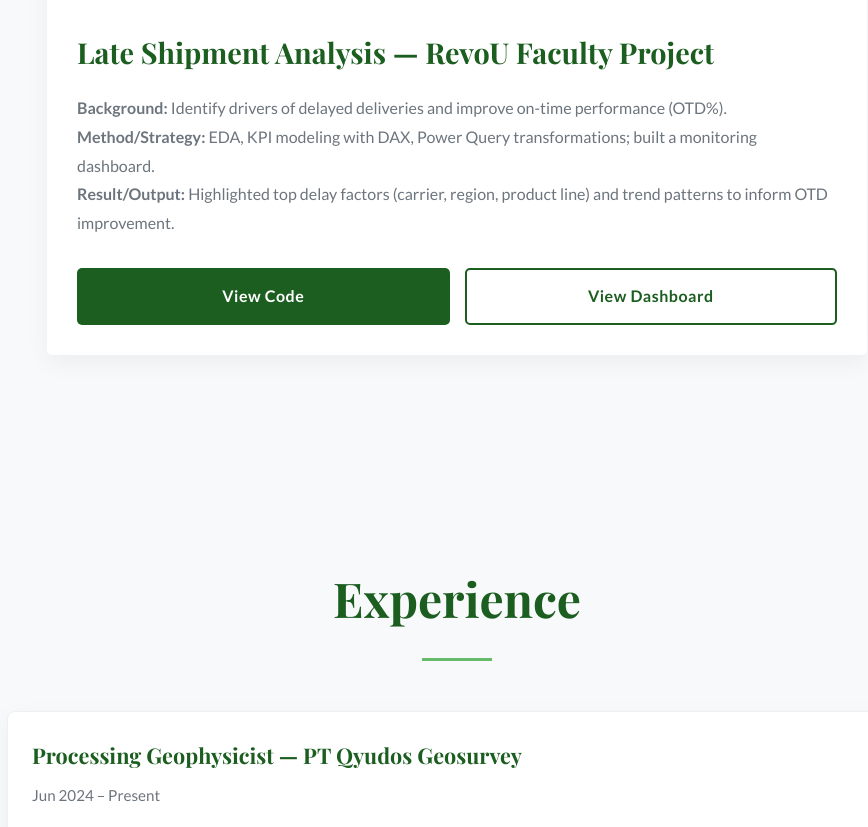
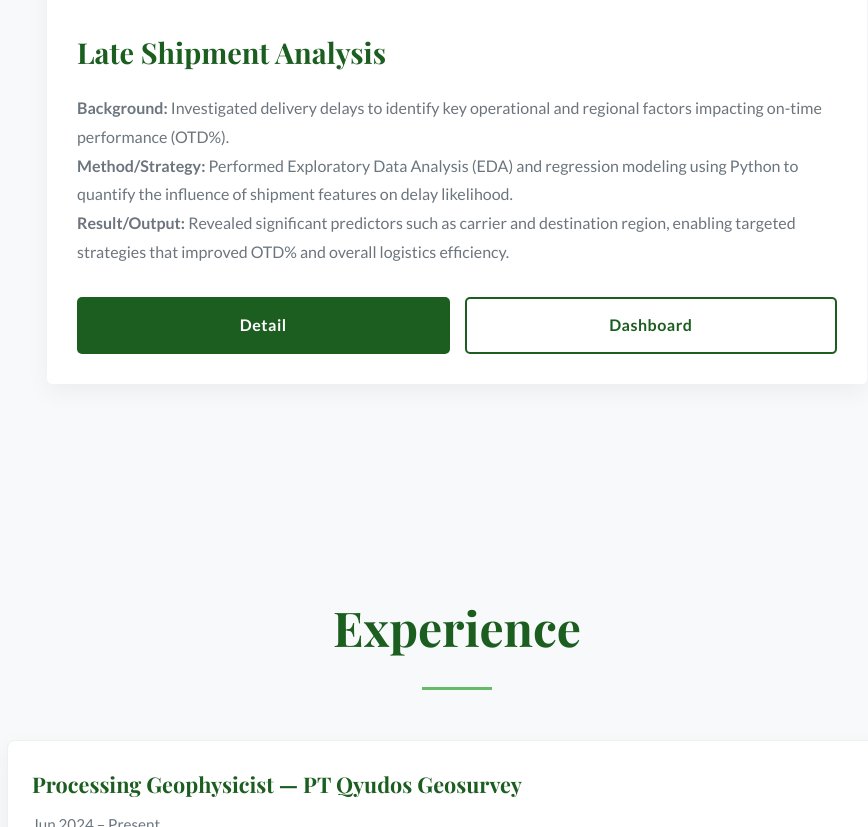
Before and after one commit to bynada/bynada.gihub.io, a plain HTML site: page index.html in a window 1280 px wide. Shown: the part 1554-2381 px from the top of the page, without its empty margins (183-1051 px from the left). Drawn offline with nearby package versions, Linux system fonts and the light colour scheme.

Commit message:
Update index.html

```diff
--- a/index.html
+++ b/index.html
@@ -73,13 +73,13 @@
             <div class="project-card">
                 <img src="assets/images/project-lateship.jpg" alt="Late Shipment Analysis Dashboard">
                 <div class="project-card-content">
-                    <h3>Late Shipment Analysis — RevoU Faculty Project</h3>
-                    <p><strong>Background:</strong> Identify drivers of delayed deliveries and improve on-time performance (OTD%).<br>
-                       <strong>Method/Strategy:</strong> EDA, KPI modeling with DAX, Power Query transformations; built a monitoring dashboard.<br>
-                       <strong>Result/Output:</strong> Highlighted top delay factors (carrier, region, product line) and trend patterns to inform OTD improvement.</p>
+                    <h3>Late Shipment Analysis</h3>
+                    <p><strong>Background:</strong> Investigated delivery delays to identify key operational and regional factors impacting on-time performance (OTD%).<br>
+                       <strong>Method/Strategy:</strong> Performed Exploratory Data Analysis (EDA) and regression modeling using Python to quantify the influence of shipment features on delay likelihood.<br>
+                       <strong>Result/Output:</strong> Revealed significant predictors such as carrier and destination region, enabling targeted strategies that improved OTD% and overall logistics efficiency.</p>
                     <div class="project-buttons">
-                        <a href="https://github.com/bynada/dataco-late-shipment-analytics" target="_blank" class="btn">View Code</a>
-                        <a href="https://app.powerbi.com/view?r=REPLACE" target="_blank" class="btn btn-secondary">View Dashboard</a>
+                        <a href="https://www.canva.com/design/DAGyf_fLCCM/j_TjP4mDmrLsmDznyjd9cQ/edit?utm_content=DAGyf_fLCCM&utm_campaign=designshare&utm_medium=link2&utm_source=sharebutton" target="_blank" class="btn">Detail</a>
+                        <a href="https://public.tableau.com/app/profile/nada.farhani/viz/LateShipmentAnalysis_17579374188130/Dashboard1?publish=yes" class="btn btn-secondary">Dashboard</a>
                     </div>
                 </div>
             </div>
```
